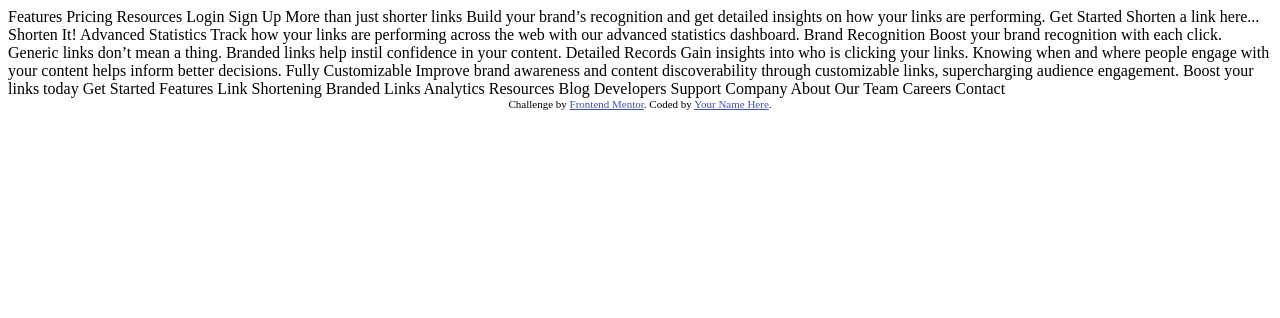
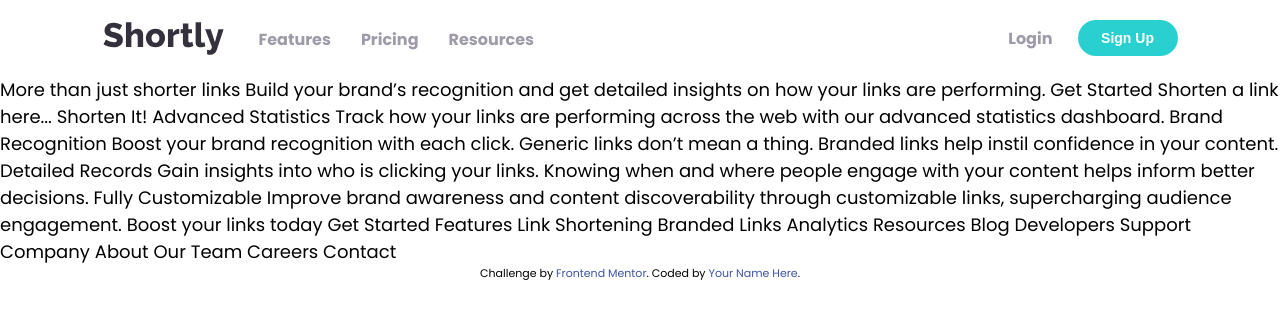
Before and after one commit to luiz-gustavo0/shortly-url-landing-page, a plain HTML site: page index.html in a window 1280 px wide. Drawn offline with Linux system fonts and the light colour scheme.

Commit message:
feat: header and navigation

```diff
--- /dev/null
+++ b/css/styles.css
@@ -0,0 +1,122 @@
+:root {
+  --cyan: hsl(180, 66%, 49%);
+  --dark-violet: hsl(257, 27%, 26%);
+  --red: hsl(0, 87%, 67%);
+  --gray: hsl(0, 0%, 75%);
+  --grayish-violet: hsl(257, 7%, 63%);
+  --very-dark-blue: hsl(255, 11%, 22%);
+  --very-dark-violet: hsl(260, 8%, 14%);
+}
+
+* {
+  margin: 0;
+  padding: 0;
+  box-sizing: border-box;
+  outline: none;
+}
+
+*::after,
+*::before {
+  margin: 0;
+  padding: 0;
+  box-sizing: border-box;
+}
+
+html {
+  font-size: 62.5%;
+}
+
+html,
+body {
+  height: 100%;
+}
+
+body {
+  font-family: 'Poppins', sans-serif;
+  font-size: 1.8rem;
+}
+
+ul {
+  list-style: none;
+}
+
+a {
+  text-decoration: none;
+}
+
+img {
+  display: block;
+  width: 100%;
+  /* object-fit: cover; */
+}
+
+.header-container {
+  max-width: 1100px;
+  margin: auto;
+  padding: 2rem 1.25rem;
+  display: flex;
+  align-items: center;
+  justify-content: space-between;
+}
+
+.content-logo-menu {
+  display: flex;
+  align-items: center;
+  gap: 3rem;
+}
+
+.header-menu ul {
+  display: flex;
+  align-items: center;
+  gap: 2rem;
+}
+
+.header-menu li a {
+  font-size: 1.6rem;
+  padding: 0.5rem;
+  color: var(--grayish-violet);
+  font-weight: 700;
+  transition: 0.3s ease-in-out;
+}
+
+.header-menu li a:hover,
+.header-menu li a:focus {
+  color: var(--very-dark-violet);
+}
+
+.header-content-buttons {
+  display: flex;
+  align-items: center;
+  gap: 2rem;
+}
+
+.header-content-buttons a {
+  font-size: 1.6rem;
+  padding: 0.5rem;
+  color: var(--grayish-violet);
+  font-weight: 700;
+  transition: 0.3s ease-in-out;
+}
+
+.header-content-buttons a:hover,
+.header-content-buttons a:focus {
+  color: var(--very-dark-violet);
+}
+
+.header-content-buttons button {
+  background: var(--cyan);
+  border: none;
+  min-width: 100px;
+  padding: 1rem;
+  font-size: 1.4rem;
+  font-weight: 700;
+  color: white;
+  border-radius: 50px;
+  cursor: pointer;
+  transition: 0.3s ease-in-out;
+}
+
+.header-content-buttons button:hover,
+.header-content-buttons button:focus {
+  filter: opacity(0.5);
+}
--- a/index.html
+++ b/index.html
@@ -1,85 +1,114 @@
 <!DOCTYPE html>
 <html lang="en">
   <head>
-  <meta charset="UTF-8">
-  <meta name="viewport" content="width=device-width, initial-scale=1.0"> <!-- displays site properly based on user's device -->
-
-  <link rel="icon" type="image/png" sizes="32x32" href="./images/favicon-32x32.png">
+    <meta charset="UTF-8" />
+    <meta name="viewport" content="width=device-width, initial-scale=1.0" />
+    <!-- displays site properly based on user's device -->
+    <link rel="preconnect" href="https://fonts.gstatic.com" />
+    <link
+      href="https://fonts.googleapis.com/css2?family=Poppins:wght@400;500;700&display=swap"
+      rel="stylesheet"
+    />
+    <link
+      rel="icon"
+      type="image/png"
+      sizes="32x32"
+      href="./images/favicon-32x32.png"
+    />
+    <link rel="stylesheet" href="/css/styles.css" />
 
     <title>Frontend Mentor | Shortly URL shortening API Challenge</title>
 
     <!-- Feel free to remove these styles or customise in your own stylesheet 👍 -->
     <style>
-    .attribution { font-size: 11px; text-align: center; }
-    .attribution a { color: hsl(228, 45%, 44%); }
+      .attribution {
+        font-size: 11px;
+        text-align: center;
+      }
+      .attribution a {
+        color: hsl(228, 45%, 44%);
+      }
     </style>
   </head>
   <body>
+    <header class="header">
+      <div class="header-container">
+        <div class="content-logo-menu">
+          <img
+            src="./images/logo.svg"
+            alt="Imagem da palavra Shortly"
+            class="header-logo"
+          />
+          <nav class="header-menu">
+            <ul>
+              <li><a href="#">Features</a></li>
+              <li><a href="#">Pricing</a></li>
 
-  Features
-  Pricing
-  Resources
+              <li><a href="#">Resources</a></li>
+            </ul>
+          </nav>
+        </div>
+        <div class="header-content-buttons">
+          <a href="#">Login</a>
+          <button>Sign Up</button>
+        </div>
+      </div>
+    </header>
+    <!--  -->
 
-  Login
-  Sign Up
-
+    <!--  -->
     More than just shorter links
-
-  Build your brand’s recognition and get detailed insights
-  on how your links are performing.
-
+    <!--  -->
+    Build your brand’s recognition and get detailed insights on how your links
+    are performing.
+    <!--  -->
     Get Started
-
+    <!--  -->
     Shorten a link here...
-
+    <!--  -->
     Shorten It!
-
+    <!--  -->
     Advanced Statistics
-
-  Track how your links are performing across the web with our
-  advanced statistics dashboard.
-
+    <!--  -->
+    Track how your links are performing across the web with our advanced
+    statistics dashboard.
+    <!--  -->
     Brand Recognition
-
-  Boost your brand recognition with each click. Generic links don’t
-  mean a thing. Branded links help instil confidence in your content.
-
+    <!--  -->
+    Boost your brand recognition with each click. Generic links don’t mean a
+    thing. Branded links help instil confidence in your content.
+    <!--  -->
     Detailed Records
-
-  Gain insights into who is clicking your links. Knowing when and where
-  people engage with your content helps inform better decisions.
-
+    <!--  -->
+    Gain insights into who is clicking your links. Knowing when and where people
+    engage with your content helps inform better decisions.
+    <!--  -->
     Fully Customizable
-
+    <!--  -->
     Improve brand awareness and content discoverability through customizable
     links, supercharging audience engagement.
-
+    <!--  -->
     Boost your links today
-
+    <!--  -->
     Get Started
-
+    <!--  -->
     Features
-
-  Link Shortening
-  Branded Links
-  Analytics
-
+    <!--  -->
+    Link Shortening Branded Links Analytics
+    <!--  -->
     Resources
-
-  Blog
-  Developers
-  Support
-
+    <!--  -->
+    Blog Developers Support
+    <!--  -->
     Company
-
-  About
-  Our Team
-  Careers
-  Contact
-
+    <!--  -->
+    About Our Team Careers Contact
+    <!--  -->
     <div class="attribution">
-    Challenge by <a href="https://www.frontendmentor.io?ref=challenge" target="_blank">Frontend Mentor</a>.
-    Coded by <a href="#">Your Name Here</a>.
+      Challenge by
+      <a href="https://www.frontendmentor.io?ref=challenge" target="_blank"
+        >Frontend Mentor</a
+      >. Coded by <a href="#">Your Name Here</a>.
     </div>
   </body>
 </html>
```
Lines whose indentation alone changed are shown as unchanged.
